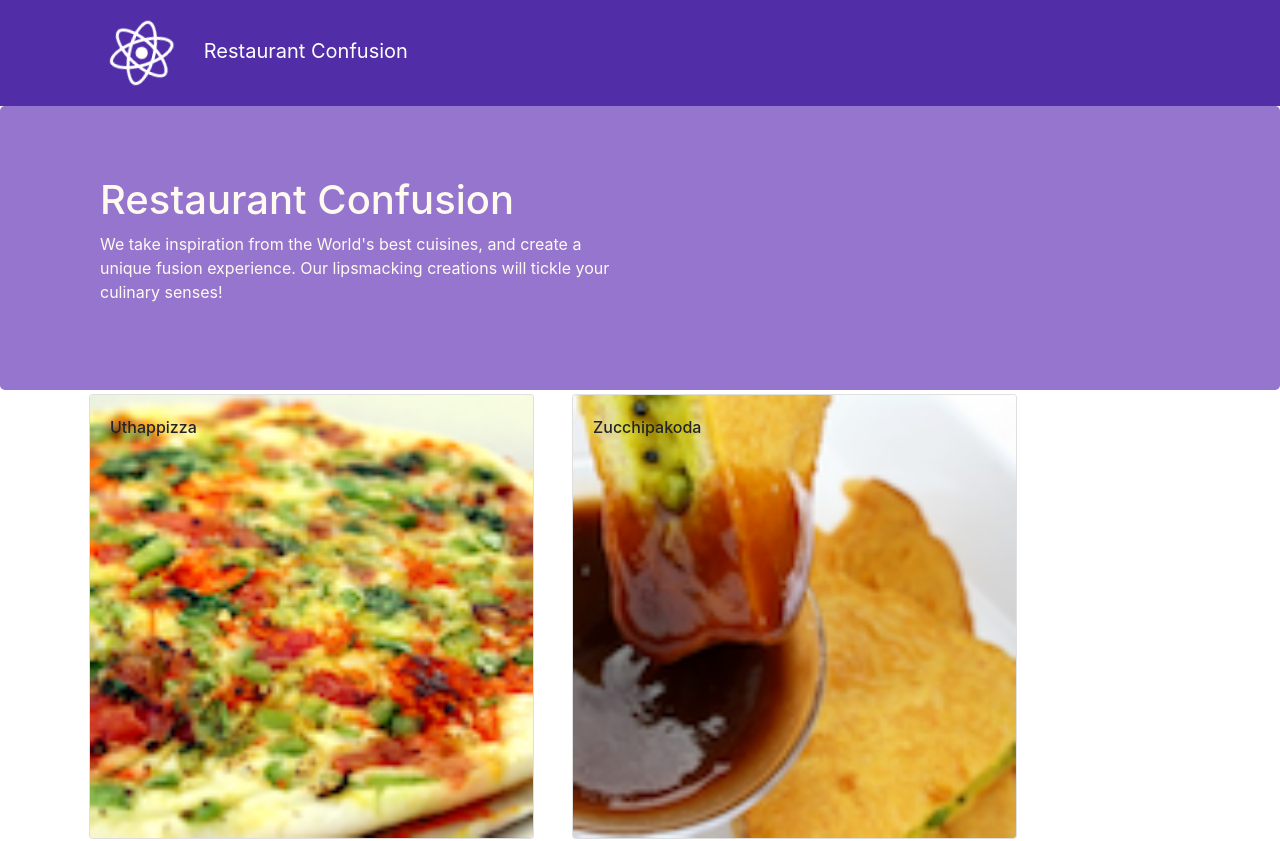
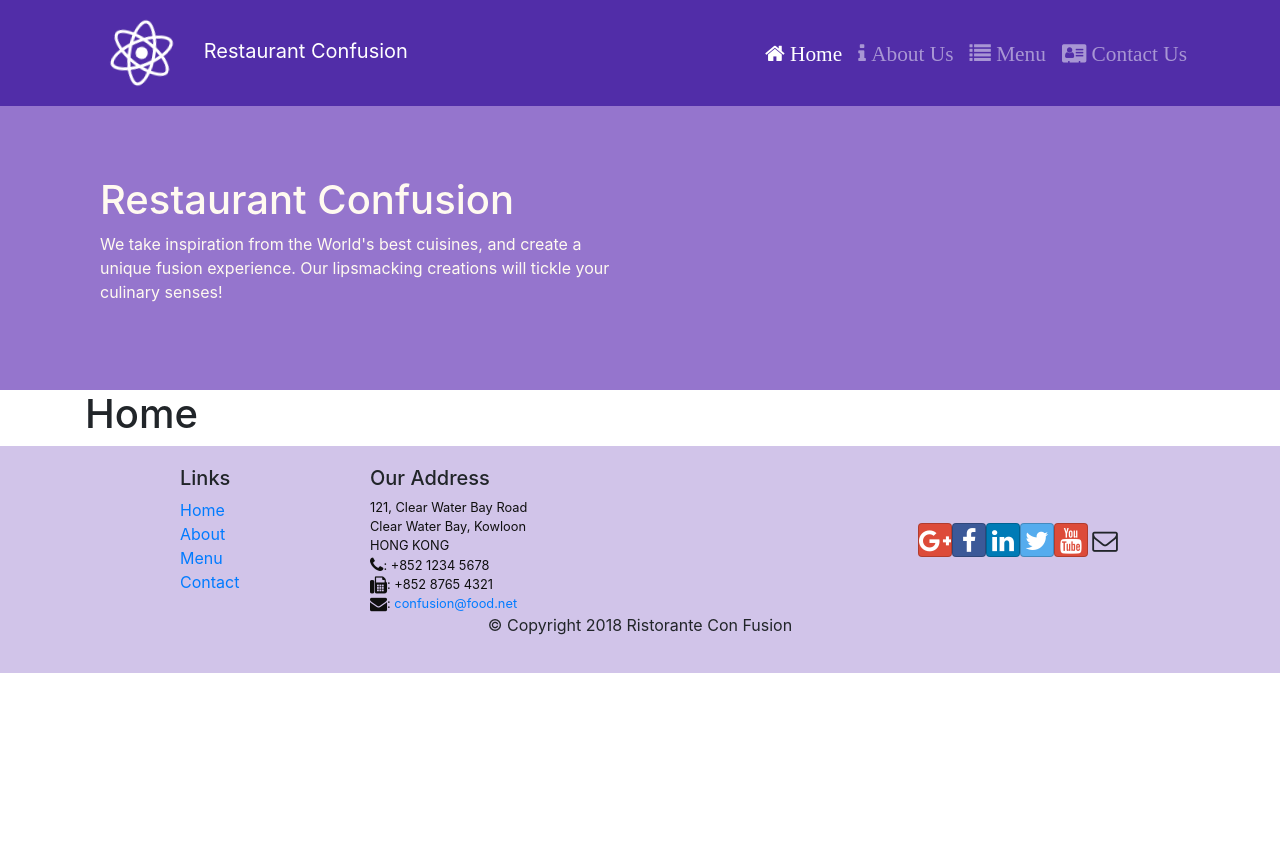
Before and after one commit to shugeeth/coursera-reactjs, a React (Create React App) app: page /home in a window 1280 px wide. Shown: the top 841 px of the page. After the commit the page ends 800 px from the top, so only its background shows below. Built offline with nearby package versions, Linux system fonts and the light colour scheme.

Commit message:
React Router

```diff
--- a/package.json
+++ b/package.json
@@ -12,6 +12,7 @@
     "react": "^17.0.2",
     "react-dom": "^17.0.2",
     "react-popper": "^2.2.5",
+    "react-router-dom": "^5.2.0",
     "react-scripts": "4.0.3",
     "reactstrap": "^8.9.0",
     "web-vitals": "^1.1.1"
--- a/src/App.js
+++ b/src/App.js
@@ -1,10 +1,13 @@
 import { Component } from "react";
 import Main from './components/MainComponent';
+import { BrowserRouter } from "react-router-dom";
 
 class App extends Component {
   render(){
     return (
-      <Main />
+      <BrowserRouter>
+        <Main />
+      </BrowserRouter>
     );
   }
 }
--- a/src/components/FooterComponent.js
+++ b/src/components/FooterComponent.js
@@ -1,4 +1,5 @@
 import React, { Component } from 'react';
+import { Link } from 'react-router-dom';
 
 class Footer extends Component {
     render() {
@@ -9,10 +10,10 @@
                         <div className="col-4 offset-1 col-sm-2">
                             <h5>Links</h5>
                             <ul className="list-unstyled">
-                                <li><a href="#">Home</a></li>
-                                <li><a href="#">About</a></li>
-                                <li><a href="#">Menu</a></li>
-                                <li><a href="contactus.html">Contact</a></li>
+                                <li><Link to="/home">Home</Link></li>
+                                <li><Link to="/aboutus">About</Link></li>
+                                <li><Link to="/menu">Menu</Link></li>
+                                <li><Link to="/contactus">Contact</Link></li>
                             </ul>
                         </div>
                         <div className="col-7 col-sm-5">
--- a/src/components/HeaderComponent.js
+++ b/src/components/HeaderComponent.js
@@ -1,14 +1,55 @@
 import React, { Component } from 'react';
 import logo from '../logo.svg';
-import { Navbar, NavbarBrand, Jumbotron } from "reactstrap";
+import { Navbar, NavbarBrand, Jumbotron, NavbarToggler, Collapse, Nav, NavItem } from "reactstrap";
+import { NavLink } from "react-router-dom";
 
 class Header extends Component{
+    constructor(props){
+        super(props);
+        this.state = {
+            isNavOpen: false
+        }
+        this.toggleNav = this.toggleNav.bind(this);
+    }
+
+    toggleNav(){
+        this.setState({
+            isNavOpen: !this.state.isNavOpen
+        });
+    }
+
     render(){
         return(
             <React.Fragment>
-                <Navbar dark>
+                <Navbar dark expand="md">
                     <div className="container">
-                        <NavbarBrand href="/"><img src={logo} className="App-logo" alt="logo" /> Restaurant Confusion</NavbarBrand>
+                        <NavbarToggler onClick={this.toggleNav} />
+                        <NavbarBrand className="mr-auto" href="/"><img src={logo} className="App-logo" alt="logo" /> Restaurant Confusion</NavbarBrand>
+                        <Collapse isOpen={this.state.isNavOpen} navbar>
+                            <Nav navbar className="ml-auto">
+                                <NavItem>
+                                    <NavLink className="nav-link" to="/home">
+                                        <span className="fa fa-home fa-lg"> Home</span>
+                                    </NavLink>
+                                </NavItem>
+                                <NavItem>
+                                    <NavLink className="nav-link" to="/aboutus">
+                                        <span className="fa fa-info fa-lg"> About Us</span>
+                                    </NavLink>
+                                </NavItem>
+                                <NavItem>
+                                    <NavLink className="nav-link" to="/menu">
+                                        <span className="fa fa-list fa-lg"> Menu</span>
+                                    </NavLink>
+                                </NavItem>
+                                <NavItem>
+                                    <NavLink className="nav-link" to="/contactus">
+                                        <span className="fa fa-address-card fa-lg"> Contact Us</span>
+                                    </NavLink>
+                                </NavItem>
+
+                            </Nav>
+                        </Collapse>
                     </div>
                 </Navbar>
                 <Jumbotron>
--- /dev/null
+++ b/src/components/HomeComponent.js
@@ -0,0 +1,11 @@
+import React from 'react';
+
+function Home(props){
+    return (
+        <h1>
+            Home
+        </h1>
+    );
+}
+
+export default Home;
--- a/src/components/Main.css
+++ b/src/components/Main.css
@@ -52,3 +52,7 @@
 .navbar-dark {
   background-color: #512DA8;
 }
+
+.jumbotron{
+  border-radius: 0px;
+}
--- a/src/components/MainComponent.js
+++ b/src/components/MainComponent.js
@@ -3,34 +3,45 @@
 import './HeaderComponent';
 import './FooterComponent';
 import Menu from './MenuComponent';
-import DishDetail from "./DishdetailComponent";
 import { DISHES } from "../shared/dishes";
 import Header from "./HeaderComponent";
 import Footer from "./FooterComponent";
+import { Switch, Route, Redirect } from "react-router-dom";
+import Home from "./HomeComponent";
 
 class Main extends Component {
   constructor(props){
     super(props);
     this.state = {
       dishes: DISHES,
-      selectedDish: null
+      // selectedDish: null
     }
   }
 
-  onDishSelect(dishId){
-    this.setState({
-        selectedDish: dishId
-    });
-  }
+  // onDishSelect(dishId){
+  //   this.setState({
+  //       selectedDish: dishId
+  //   });
+  // }
 
   render(){
+    const HomePage = () => {
+      return(
+        <Home />
+      );
+    }
     return (
       <div>
         <Header />
         <div  className="container">
-            <Menu dishes={this.state.dishes}
+            {/* <Menu dishes={this.state.dishes}
                 dishClick={(dishId) => this.onDishSelect(dishId)} />
-            <DishDetail dish = { this.state.dishes.filter((dish) => dish.id === this.state.selectedDish)[0] } />
+            <DishDetail dish = { this.state.dishes.filter((dish) => dish.id === this.state.selectedDish)[0] } /> */}
+            <Switch>
+              <Route path="/home" component={HomePage} />
+              <Route exact path="/menu" component={ () => <Menu dishes={this.state.dishes}/> } />
+              <Redirect to="/home" />
+            </Switch>
         </div>
         <Footer />
       </div>
--- a/src/components/MenuComponent.js
+++ b/src/components/MenuComponent.js
@@ -3,7 +3,7 @@
 
 function RenderMenuItem({dish, dishClick}){
     return(
-        <Card onClick={() => dishClick(dish.id)}>
+        <Card>
             <CardImg width="100%" src={dish.image} alt={dish.name} />
             <CardImgOverlay>
                 <CardTitle>{dish.name}</CardTitle>
```
Also changed, not shown: 1 other file (tests, documents, lock files or other folders).
